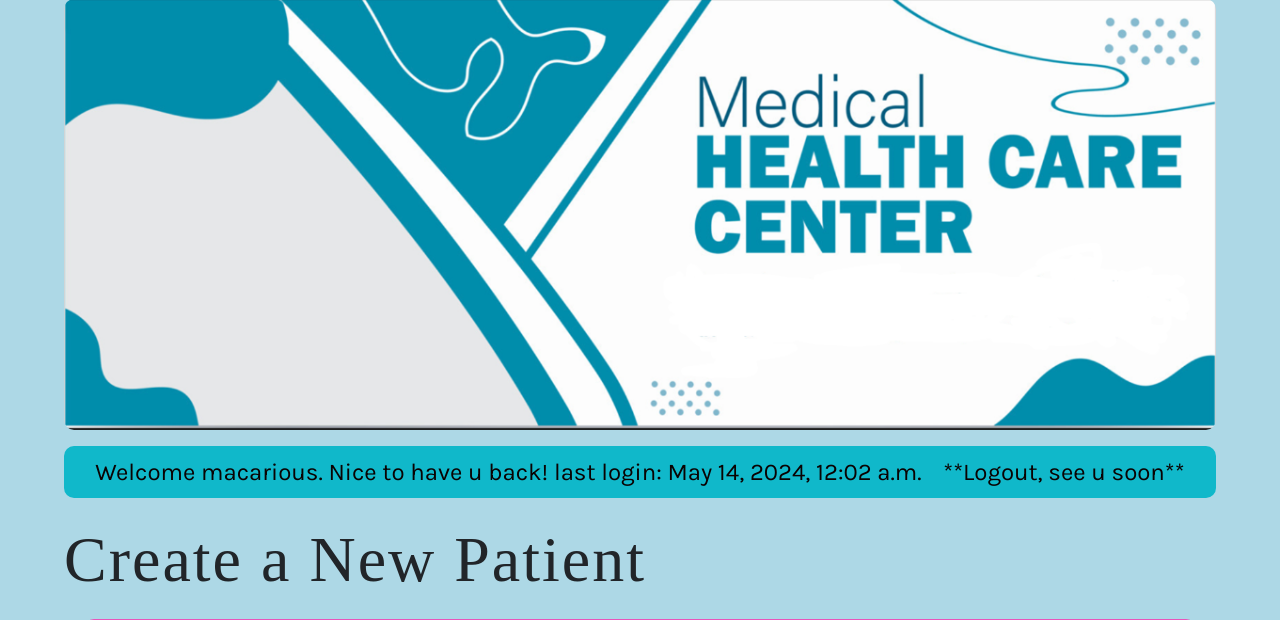
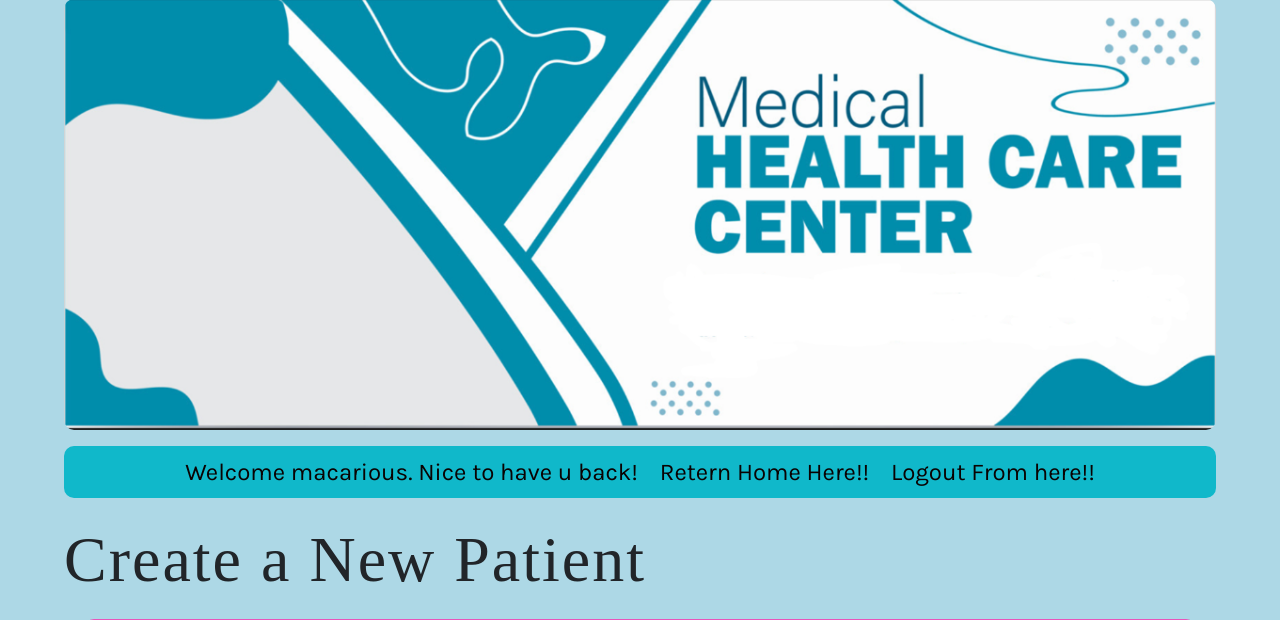
Before and after one commit to Macarious-GK/Clinic_App, a Django app: page /clinic/Create_Patient/ in a window 1280 px wide. Shown: the part 49-669 px from the top of the page. Run offline with Django 5.2, Linux system fonts and the light colour scheme; a user stored in the database is signed in; parts of the project's set-up code (start-up, migrations or seed data) failed here and were passed over; some libraries are stand-ins or nearby versions; some web fonts are replaced.

Commit message:
fixing some details

```diff
--- a/clinic_0/templates/base_Clinic.html
+++ b/clinic_0/templates/base_Clinic.html
@@ -40,8 +40,11 @@
   </header>
     <nav>
       <ul>
-        <li><a href="{% url 'home' %}">Welcome {{user}}. Nice to have u back! last login: {{user.last_login}}</a></li>
-        <li><a href="{% url 'baselogout' %}">**Logout, see u soon**</a></li>
+        <li><a href="{% url 'home' %}">Welcome {{user}}. Nice to have u back!</a></li>
+
+        <!-- <li><a href="{% url 'home' %}">Welcome {{user}}. Nice to have u back! last login: {{user.last_login}}</a></li> -->
+        <li><a href="{% url 'home' %}">Retern Home Here!!</a></li>
+        <li><a href="{% url 'baselogout' %}">Logout From here!!</a></li>
       </ul>
     </nav>
 <body>
--- a/clinic_0/templates/view_all_patients.html
+++ b/clinic_0/templates/view_all_patients.html
@@ -70,7 +70,7 @@
     }
 </style>
 
-<button type="button" class="collapsible">Search !!</button>
+<button type="button" class="collapsible">Click here to search !!</button>
 <div class="content">
 
 <h2>Patients</h2>
--- a/clinic_0/views.py
+++ b/clinic_0/views.py
@@ -70,7 +70,7 @@ def list(request):
 
     if name_query:
         queryset = queryset.filter(name__icontains=name_query)
-    if name_query.lower() == 'all':
+    if str(name_query).lower() == 'all':
         queryset = Patient.objects.all()
     if date_query:
         queryset = queryset.filter(date_of_visit=date_query)
@@ -90,7 +90,7 @@ def list(request):
             'total_fees': total_fees,
             'total_count': total_count,
         }
-    elif name_query.lower() == 'all':
+    elif str(name_query).lower() == 'all':
         context = {
             'patients': serializer.data,
             'total_fees': total_fees,
```
Also changed, not shown: db.sqlite3.
